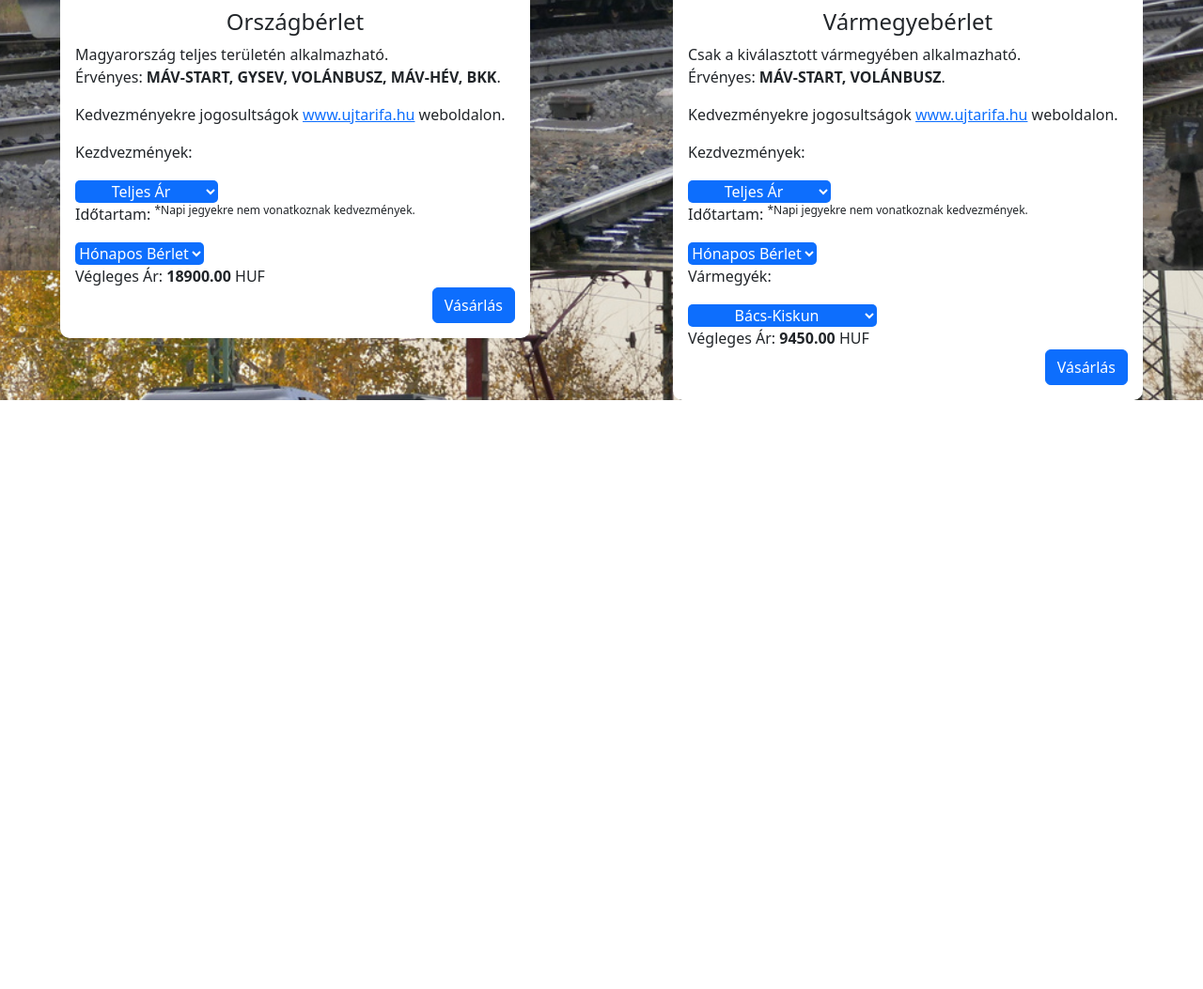
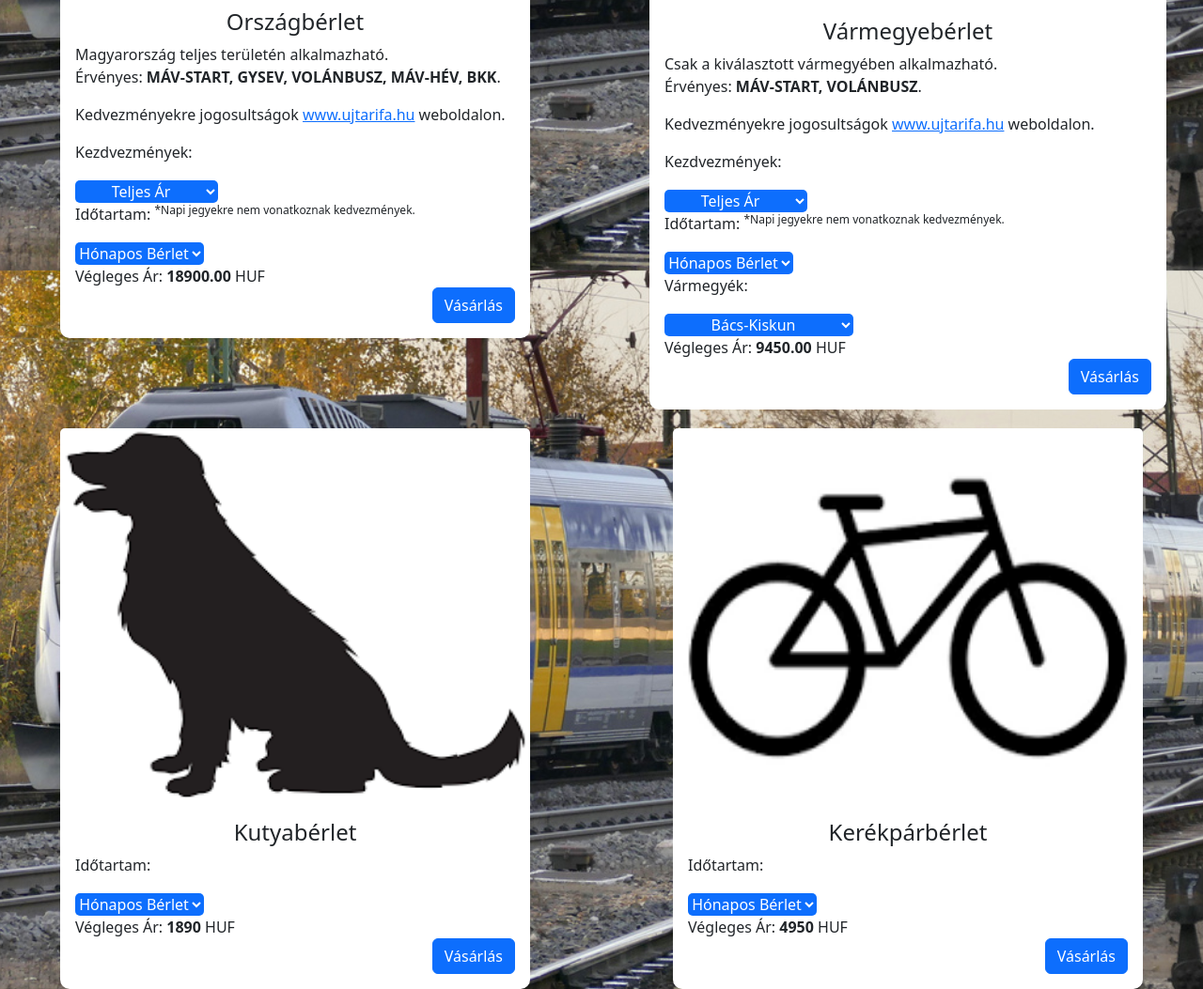
Before and after one commit to Zete00/M-V-project, a plain HTML site: page MÁV/Berletek.html in a window 1280 px wide. Shown: the part 512-1565 px from the top of the page at 94% size. Before the commit the page ends 938 px from the top, so only its background shows below. Drawn offline with nearby package versions, Linux system fonts and the light colour scheme.

Commit message:
Add files via upload

```diff
--- a/MÁV/Berletek.html
+++ b/MÁV/Berletek.html
@@ -69,7 +69,7 @@
             </div>
             <div class="col-12 col-md-6">
                 <div class="card" id="storno" style="width:fit-content; margin-top: 20px;">
-                    <img class="card-img-top" src="img/varmegye.png" style="width: 500px; height: 400px;">
+                    <img class="card-img-top" src="img/varmegye.png" style="max-width: 450px; max-height: 350px; margin-top: 50px; margin-left: 50px; margin-right: 50px; margin-bottom: 10px;">
                     <div class="card-body">
                         <h4 class="card-title">Vármegyebérlet</h4>
                         <p class="card-text">Csak a kiválasztott vármegyében alkalmazható. <br> Érvényes: <span class="b">MÁV-START, VOLÁNBUSZ</span>.</p>
@@ -121,9 +121,59 @@
                 </div>
             </div>
         </div>
+        <div class="row">
+            <div class="col-12 col-md-6">
+                <div class="card" id="storno" style="width:fit-content; margin-top: 20px;">
+                    <img class="card-img-top" src="img/KutyaKorv.png" style="width: 500px; height: 400px;">
+                    <div class="card-body">
+                        <h4 class="card-title">Kutyabérlet</h4>
+                        </select>
+                        <p class="card-text">Időtartam:</p>
+                        <select name="Időtartam" class="from-select" id="ticketSelect1">
+                            <option value="Month1">Hónapos Bérlet</option>
+                            <option value="Day1">Napi jegy</option>
+                        </select>
+                        <div class="row">
+                            <div class="col-12 col-xs-9">
+                                <label for="finalPrice">Végleges Ár:</label>
+                                <span id="finalPrice1" class="b">1890</span> HUF
+                            </div>
+                            <div class="col-12 col-xs-3">
+                                <a href="#" class="btn btn-primary">Vásárlás</a>
+                            </div>
+                        </div>
+                    </div>
+                </div>
+            </div>
+            <div class="col-12 col-md-6">
+                <div class="card" id="storno" style="width:fit-content; margin-top: 20px;">
+                    <img class="card-img-top" src="img/KerekparKorv.png" style="width: 500px; height: 400px;">
+                    <div class="card-body">
+                        <h4 class="card-title">Kerékpárbérlet</h4>
+                        </select>
+                        <p class="card-text">Időtartam:</p>
+                        <select name="Időtartam" class="from-select" id="ticketSelect2">
+                            <option value="Month2">Hónapos Bérlet</option>
+                            <option value="Day2">Napi jegy</option>
+                        </select>
+                        <div class="row">
+                            <div class="col-12 col-xs-9">
+                                <label for="finalPrice">Végleges Ár:</label>
+                                <span id="finalPrice2" class="b">4950</span> HUF
+                            </div>
+                            <div class="col-12 col-xs-3">
+                                <a href="#" class="btn btn-primary">Vásárlás</a>
+                            </div>
+                        </div>
+                    </div>
+                </div>
+            </div>
+        </div>
     </div>
 
     <script src="OrszagB.js"></script>
     <script src="VarMB.js"></script>
+    <script src="KutyaB.js"></script>
+    <script src="KerekparB.js"></script>
 </body>
 </html>
--- /dev/null
+++ b/MÁV/KerekparB.js
@@ -0,0 +1,15 @@
+document.addEventListener('DOMContentLoaded', function() {
+    const ticketType1 = document.getElementById('ticketSelect2');
+    const basePrice1 = document.getElementById('finalPrice2');
+
+    function updatePrice() {
+        if (ticketType1.value === 'Day2') {
+            basePrice1.textContent = '500';
+        } else if (ticketType1.value === 'Month2') {
+            basePrice1.textContent = '4950';
+        }
+    }
+
+    ticketType1.addEventListener('change', updatePrice);
+    updatePrice();
+});
--- /dev/null
+++ b/MÁV/KutyaB.js
@@ -0,0 +1,15 @@
+document.addEventListener('DOMContentLoaded', function() {
+    const ticketType = document.getElementById('ticketSelect1');
+    const basePrice = document.getElementById('finalPrice1');
+
+    function updatePrice() {
+        if (ticketType.value === 'Day1') {
+            basePrice.textContent = '500';
+        } else if (ticketType.value === 'Month1') {
+            basePrice.textContent = '1890';
+        }
+    }
+
+    ticketType.addEventListener('change', updatePrice);
+    updatePrice();
+});
```
Also changed, not shown: MÁV/img/KerekparKorv.png (added), MÁV/img/KutyaKorv.png (added).
